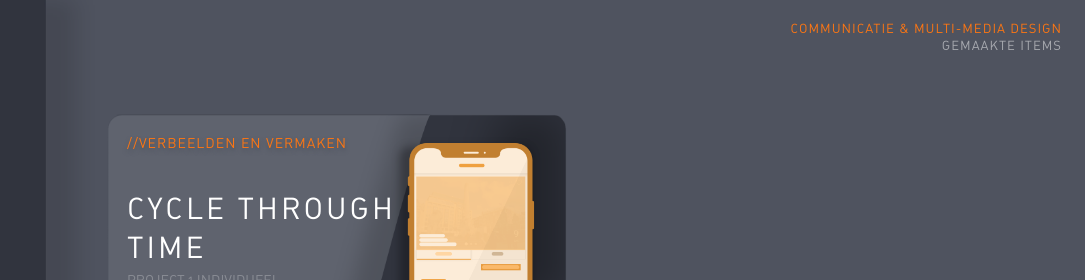
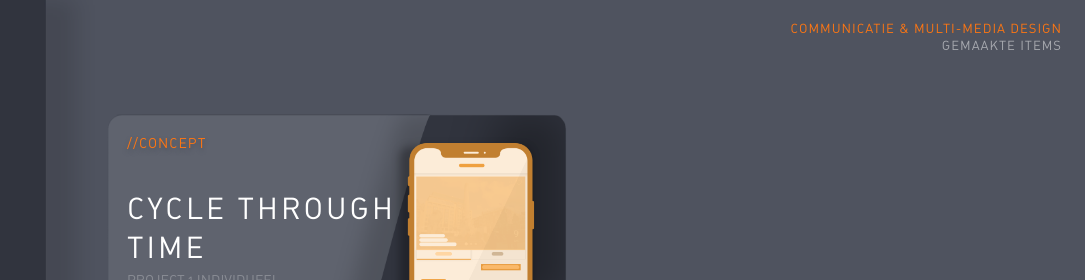
Before and after one commit to LawrencePrins/LawrencePrins.github.io, a plain HTML site: page concept.html in a window 1280 px wide. Shown: the top 280 px of the page, 195-1280 px from the left. Drawn offline with Linux system fonts and the light colour scheme.

Commit message:
Add files via upload

```diff
--- a/concept.html
+++ b/concept.html
@@ -37,7 +37,7 @@
 <!-- --------------- GRID 2 ---------------------- -->
           <div class="grid-item">
           <img src="images/cycle_foto/cycle.png" alt="preview" class="afbeelding_project">
-          <p class="onderwerp">//Verbeelden en vermaken</p>
+          <p class="onderwerp">//Concept</p>
           <p class="titel">Cycle through <br>time</p>
           <p class="periode">Project 1 individueel</p>
           <a href="#" id="button_cycle" class="button">Zie meer</a>
@@ -51,7 +51,7 @@
            <div class="close_cycle">+</div>
             <div class="modal-content_cycle">
             <img src="images/cycle_foto/cycle.png" alt="lamp" class="afbeelding_project_groot">
-           <p class="onderwerp">//Verbeelden en vermaken</p>
+           <p class="onderwerp">//Concept</p>
            <p class="titel_groot">Cylce through time</p>
            <p class="periode">Project 1 individueel</p>
             <div class="text">Voor de International Student Guide van Amsterdam heb ik een digitale (web)applicatie gemaakt, die een deel van de informatie uit de gids ontsluit. Dit heb ik uitgewerkt tot een werkend HTML/CSS prototype.<br><br>
```
